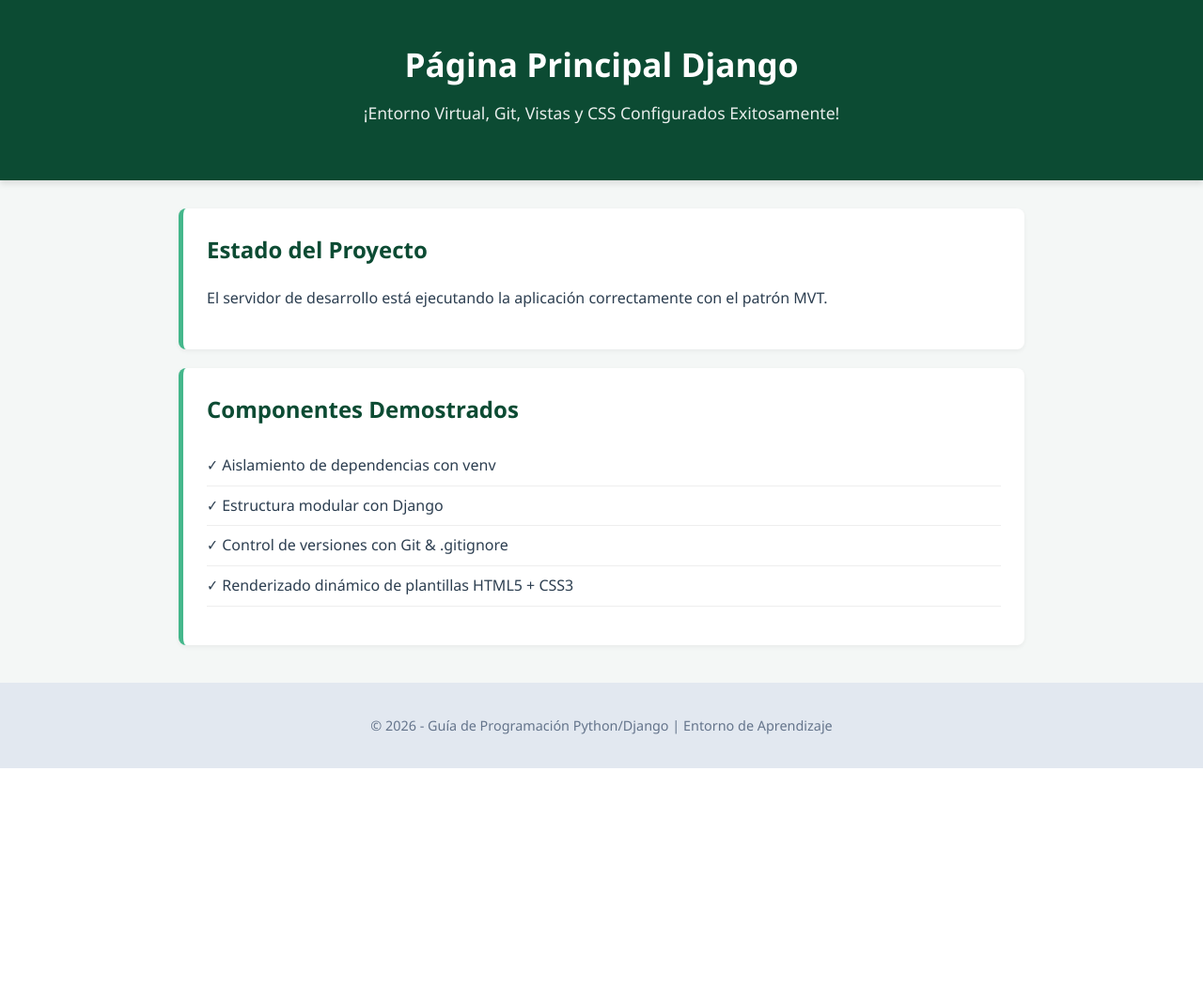
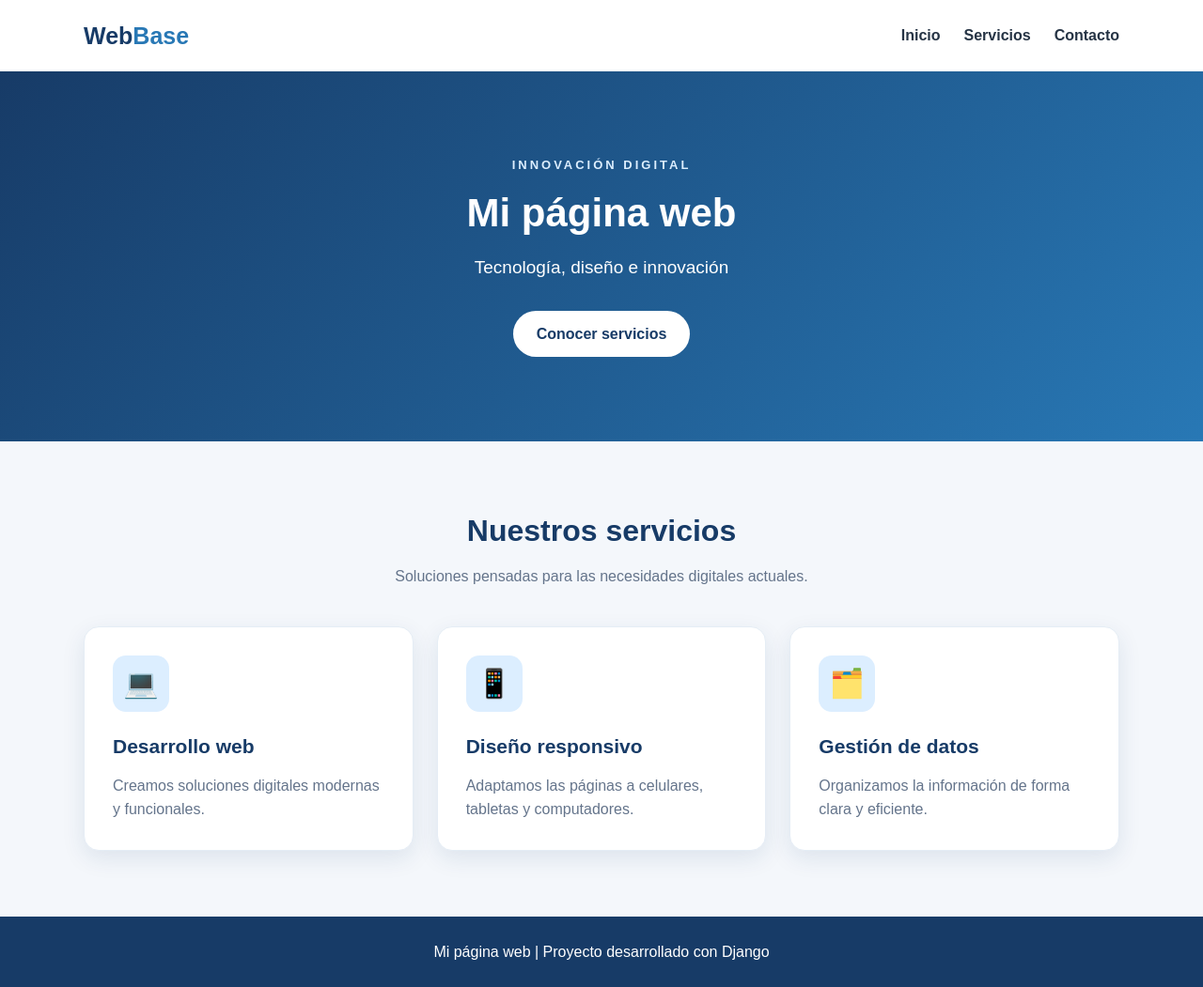
Before and after one commit to Lisbeth-2007/Proyect_django, a Django app: page / in a window 1280 px wide. Shown: the whole page at 94% size. Before the commit the page ends 818 px from the top, so only its background shows below. Run offline with Django 5.2, Linux system fonts and the light colour scheme.

Commit message:
Modificaciones al diseño inicial

```diff
--- a/web/static/web/styles.css
+++ b/web/static/web/styles.css
@@ -1,78 +1,261 @@
+/* RF-03: Variables de colores institucionales */
 :root {
-    --primary-color: #0c4b33;
-    --secondary-color: #44b78b;
-    --bg-color: #f4f7f6;
-    --text-color: #2c3e50;
-    --card-bg: #ffffff;
+    --color-primario: #173b67;
+    --color-secundario: #2878b5;
+    --color-fondo: #f4f7fb;
+    --color-blanco: #ffffff;
+    --color-texto: #263445;
+    --color-texto-secundario: #64748b;
+    --color-acento: #dceeff;
+    --sombra: 0 8px 25px rgba(23, 59, 103, 0.10);
+    --radio: 16px;
+}
+
+/* Configuración general */
+* {
+    margin: 0;
+    padding: 0;
+    box-sizing: border-box;
+}
+
+html {
+    scroll-behavior: smooth;
 }
 
 body {
-    font-family: 'Segoe UI', Tahoma, Geneva, Verdana, sans-serif;
-    background-color: var(--bg-color);
-    color: var(--text-color);
-    margin: 0;
-    padding: 0;
+    font-family: Arial, Helvetica, sans-serif;
+    background-color: var(--color-fondo);
+    color: var(--color-texto);
     line-height: 1.6;
 }
 
-.container {
-    max-width: 900px;
-    margin: 0 auto;
-    padding: 0 20px;
+/* Encabezado */
+.encabezado {
+    background-color: var(--color-blanco);
+    box-shadow: var(--sombra);
 }
 
-.header {
-    background-color: var(--primary-color);
-    color: white;
-    padding: 40px 0;
-    text-align: center;
-    box-shadow: 0 4px 6px rgba(0,0,0,0.1);
+.navegacion {
+    max-width: 1150px;
+    margin: 0 auto;
+    padding: 18px 24px;
+    display: flex;
+    justify-content: space-between;
+    align-items: center;
+    gap: 20px;
 }
 
-.header h1 {
-    margin: 0;
-    font-size: 2.2rem;
+.logo {
+    font-size: 25px;
+    font-weight: bold;
+    color: var(--color-primario);
+    text-decoration: none;
 }
 
-.header p {
-    margin-top: 10px;
-    font-size: 1.1rem;
-    opacity: 0.9;
+.logo span {
+    color: var(--color-secundario);
 }
 
-.content {
-    margin-top: 30px;
+.menu {
+    display: flex;
+    gap: 25px;
+    list-style: none;
+}
+
+.menu a {
+    color: var(--color-texto);
+    text-decoration: none;
+    font-weight: 600;
+}
+
+.menu a:hover {
+    color: var(--color-secundario);
+}
+
+/* Presentación principal */
+.presentacion {
+    padding: 90px 24px;
+    background: linear-gradient(
+        135deg,
+        var(--color-primario),
+        var(--color-secundario)
+    );
+    color: var(--color-blanco);
+    text-align: center;
+}
+
+.presentacion-contenido {
+    max-width: 750px;
+    margin: 0 auto;
+}
+
+.etiqueta {
+    font-size: 13px;
+    font-weight: bold;
+    letter-spacing: 3px;
+    margin-bottom: 15px;
+    color: var(--color-acento);
+}
+
+.presentacion h1 {
+    font-size: 42px;
+    line-height: 1.2;
+    margin-bottom: 18px;
+}
+
+.subtitulo {
+    font-size: 19px;
+    margin-bottom: 30px;
+}
+
+.boton {
+    display: inline-block;
+    padding: 12px 25px;
+    background-color: var(--color-blanco);
+    color: var(--color-primario);
+    border-radius: 30px;
+    font-weight: bold;
+    text-decoration: none;
+    transition: transform 0.2s, box-shadow 0.2s;
+}
+
+.boton:hover {
+    transform: translateY(-3px);
+    box-shadow: var(--sombra);
+}
+
+/* Sección de tarjetas */
+.servicios {
+    max-width: 1150px;
+    margin: 0 auto;
+    padding: 70px 24px;
+}
+
+.titulo-seccion {
+    text-align: center;
     margin-bottom: 40px;
 }
 
-.card {
-    background-color: var(--card-bg);
-    padding: 25px;
-    border-radius: 8px;
-    margin-bottom: 20px;
-    box-shadow: 0 2px 5px rgba(0,0,0,0.05);
-    border-left: 5px solid var(--secondary-color);
+.titulo-seccion h2 {
+    font-size: 32px;
+    color: var(--color-primario);
+    margin-bottom: 10px;
 }
 
-.card h2 {
-    margin-top: 0;
-    color: var(--primary-color);
+.titulo-seccion p {
+    color: var(--color-texto-secundario);
 }
 
-ul {
-    list-style: none;
-    padding: 0;
+/* RF-01: Tarjetas con bordes redondeados y sombras */
+.contenedor-tarjetas {
+    display: grid;
+    grid-template-columns: repeat(3, minmax(0, 1fr));
+    gap: 25px;
 }
 
-li {
-    padding: 8px 0;
-    border-bottom: 1px solid #eee;
+.tarjeta {
+    background-color: var(--color-blanco);
+    padding: 30px;
+    border-radius: var(--radio);
+    box-shadow: var(--sombra);
+    border: 1px solid #e5edf5;
+    transition: transform 0.2s, box-shadow 0.2s;
 }
 
-.footer {
+.tarjeta:hover {
+    transform: translateY(-5px);
+    box-shadow: 0 12px 30px rgba(23, 59, 103, 0.16);
+}
+
+.icono {
+    width: 60px;
+    height: 60px;
+    display: flex;
+    align-items: center;
+    justify-content: center;
+    background-color: var(--color-acento);
+    border-radius: 14px;
+    font-size: 30px;
+    margin-bottom: 20px;
+}
+
+.tarjeta h3 {
+    color: var(--color-primario);
+    font-size: 21px;
+    margin-bottom: 12px;
+}
+
+.tarjeta p {
+    color: var(--color-texto-secundario);
+}
+
+.sin-datos {
+    grid-column: 1 / -1;
     text-align: center;
-    padding: 20px 0;
-    background-color: #e2e8f0;
-    color: #64748b;
-    font-size: 0.9rem;
+    padding: 30px;
 }
+
+/* Pie de página */
+.pie-pagina {
+    background-color: var(--color-primario);
+    color: var(--color-blanco);
+    text-align: center;
+    padding: 25px;
+}
+
+/* RF-02: Adaptación para tabletas */
+@media (max-width: 900px) {
+    .contenedor-tarjetas {
+        grid-template-columns: repeat(2, minmax(0, 1fr));
+    }
+
+    .presentacion {
+        padding: 70px 24px;
+    }
+
+    .presentacion h1 {
+        font-size: 36px;
+    }
+}
+
+/* RF-02: Adaptación para celulares */
+@media (max-width: 600px) {
+    .navegacion {
+        flex-direction: column;
+        gap: 12px;
+    }
+
+    .menu {
+        justify-content: center;
+        flex-wrap: wrap;
+        gap: 15px;
+    }
+
+    .presentacion {
+        padding: 55px 20px;
+    }
+
+    .presentacion h1 {
+        font-size: 30px;
+    }
+
+    .subtitulo {
+        font-size: 16px;
+    }
+
+    .servicios {
+        padding: 45px 18px;
+    }
+
+    .titulo-seccion h2 {
+        font-size: 27px;
+    }
+
+    .contenedor-tarjetas {
+        grid-template-columns: 1fr;
+    }
+
+    .tarjeta {
+        padding: 24px;
+    }
+}
--- a/web/templates/web/index.html
+++ b/web/templates/web/index.html
@@ -1,38 +1,67 @@
 {% load static %}
+
 <!DOCTYPE html>
-<htm lang="es">
+<html lang="es">
 <head>
     <meta charset="UTF-8">
     <meta name="viewport" content="width=device-width, initial-scale=1.0">
+
     <title>{{ titulo }}</title>
     <link rel="stylesheet" href="{% static 'web/styles.css' %}">
+
 </head>
 <body>
-    <header class="header">
-        <div class="container">
-            <h1>{{ titulo }}</h1>
-            <p>{{ subtitulo }}</p>
-        </div>
+
+    <header class="encabezado">
+        <nav class="navegacion">
+            <a href="{% url 'inicio' %}" class="logo">Web<span>Base</span></a>
+
+            <ul class="menu">
+                <li><a href="{% url 'inicio' %}">Inicio</a></li>
+                <li><a href="#servicios">Servicios</a></li>
+                <li><a href="#contacto">Contacto</a></li>
+            </ul>
+        </nav>
     </header>
 
-    <main class="container content">
-        <section class="card">
-            <h2>Estado del Proyecto</h2>
-            <p>El servidor de desarrollo está ejecutando la aplicación correctamente con el patrón MVT.</p>
+    <main>
+        <section class="presentacion">
+            <div class="presentacion-contenido">
+                <p class="etiqueta">INNOVACIÓN DIGITAL</p>
+
+                <h1>{{ titulo }}</h1>
+
+                <p class="subtitulo">{{ subtitulo }}</p>
+
+                <a href="#servicios" class="boton">Conocer servicios</a>
+            </div>
         </section>
 
-        <section class="card">
-            <h2>Componentes Demostrados</h2>
-            <ul>
-                {% for modulo in modulos %}
-                    <li><strong>✓</strong> {{ modulo }}</li>
+        <section class="servicios" id="servicios">
+            <div class="titulo-seccion">
+                <h2>Nuestros servicios</h2>
+                <p>Soluciones pensadas para las necesidades digitales actuales.</p>
+            </div>
+
+            <div class="contenedor-tarjetas">
+                {% for tarjeta in tarjetas %}
+                    <article class="tarjeta">
+                        <div class="icono">{{ tarjeta.icono }}</div>
+
+                        <h3>{{ tarjeta.titulo }}</h3>
+
+                        <p>{{ tarjeta.descripcion }}</p>
+                    </article>
+                {% empty %}
+                    <p class="sin-datos">No hay servicios disponibles actualmente.</p>
                 {% endfor %}
-            </ul>
+            </div>
         </section>
     </main>
 
-    <footer class="footer">
-        <p>&copy; 2026 - Guía de Programación Python/Django | Entorno de Aprendizaje</p>
+    <footer id="contacto" class="pie-pagina">
+        <p>Mi página web | Proyecto desarrollado con Django</p>
     </footer>
+
 </body>
-</htm
+</html>
--- a/web/views.py
+++ b/web/views.py
@@ -1,14 +1,29 @@
 from django.shortcuts import render
 
+
 def inicio(request):
+    tarjetas = [
+        {
+            'titulo': 'Desarrollo web',
+            'descripcion': 'Creamos soluciones digitales modernas y funcionales.',
+            'icono': '💻',
+        },
+        {
+            'titulo': 'Diseño responsivo',
+            'descripcion': 'Adaptamos las páginas a celulares, tabletas y computadores.',
+            'icono': '📱',
+        },
+        {
+            'titulo': 'Gestión de datos',
+            'descripcion': 'Organizamos la información de forma clara y eficiente.',
+            'icono': '🗂️',
+        },
+    ]
+
     contexto = {
-        'titulo': 'Página Principal Django',
-        'subtitulo': '¡Entorno Virtual, Git, Vistas y CSS Configurados Exitosamente!',
-        'modulos': [
-            'Aislamiento de dependencias con venv',
-            'Estructura modular con Django',
-            'Control de versiones con Git & .gitignore',
-            'Renderizado dinámico de plantillas HTML5 + CSS3'
-        ]
+        'titulo': 'Mi página web',
+        'subtitulo': 'Tecnología, diseño e innovación',
+        'tarjetas': tarjetas,
     }
+
     return render(request, 'web/index.html', contexto)
```
Also changed, not shown: web/urls.py (line endings or trailing spaces).
